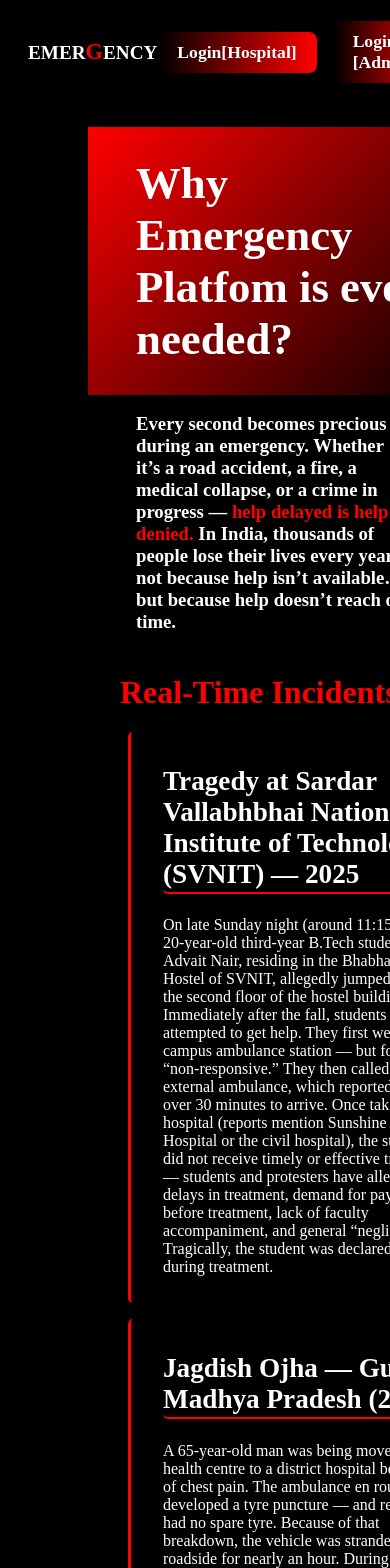
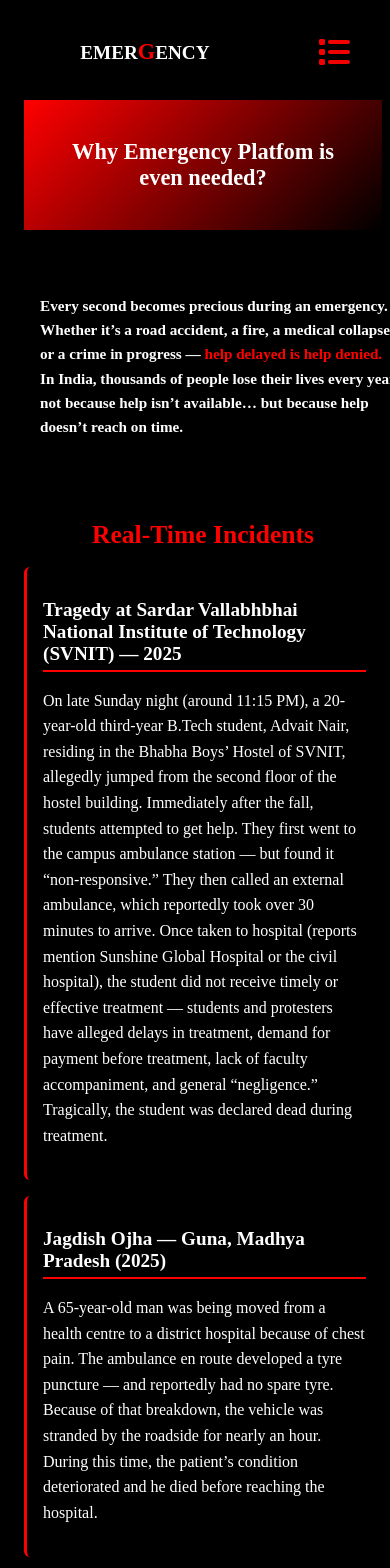
Before and after one commit to Twinklekumari2/Emergency, a React (Vite) app in the folder frontend/emergency/: page /about-us in a window 390 px wide. Shown: the top 1568 px of the page. Built offline with nearby package versions, Linux system fonts and the light colour scheme.

Commit message:
responsive

```diff
--- a/frontend/emergency/src/components/Navbar.jsx
+++ b/frontend/emergency/src/components/Navbar.jsx
@@ -1,50 +1,70 @@
-import React, { useState } from 'react'
-import "./../styles/Navbar.css"
-import { useNavigate, useLocation } from 'react-router-dom';
-import { FontAwesomeIcon } from '@fortawesome/react-fontawesome'
-import { faList } from '@fortawesome/free-solid-svg-icons'
-
+import React, { useState } from "react";
+import "./../styles/Navbar.css";
+import { useNavigate, useLocation } from "react-router-dom";
+import { FontAwesomeIcon } from "@fortawesome/react-fontawesome";
+import { faList } from "@fortawesome/free-solid-svg-icons";
 
 const Navbar = () => {
   const navigate = useNavigate();
   const location = useLocation();
   const [openMenu, setOpenMenu] = useState(false);
 
-    function handleClick(){
+  function handleClick() {
     setOpenMenu(!openMenu);
   }
   return (
-    <div className='container'>
+    <div className="container">
       {/* ----------- LEFT SIDE ----------- */}
-        <div className='left-side'>
-            <h1>EMER<span>G</span>ENCY</h1>
+      <div className="left-side">
+        <h1>
+          EMER<span>G</span>ENCY
+        </h1>
       </div>
       {/* ----------- MIDDLE ----------- */}
       <div className={`middle ${openMenu ? "showMenu" : ""} `}>
         <h3
           className={location.pathname === "/" ? "active" : ""}
-            onClick={() => navigate('/')}>Home</h3>
+          onClick={() => navigate("/")}
+        >
+          Home
+        </h3>
         <h3
-            className={location.pathname === "/near-by" || location.pathname === "/emergency/hospital"  ? "active" : ""}
-            onClick={() => navigate('/near-by')}>NearBy</h3>
+          className={
+            location.pathname === "/near-by" ||
+            location.pathname === "/emergency/hospital"
+              ? "active"
+              : ""
+          }
+          onClick={() => navigate("/near-by")}
+        >
+          NearBy
+        </h3>
         <h3
           className={location.pathname === "/hospital" ? "active" : ""}
-            onClick={() => navigate('/hospital')}>Hospital</h3>
+          onClick={() => navigate("/hospital")}
+        >
+          Hospital
+        </h3>
 
         <h3
           className={location.pathname === "/ambulance" ? "active" : ""}
-             onClick={() => navigate('/ambulance')}>Ambulance</h3>
+          onClick={() => navigate("/ambulance")}
+        >
+          Ambulance
+        </h3>
         <h3
           className={location.pathname === "/about-us" ? "active" : ""}
-            onClick={() => navigate('/about-us')}>About</h3>
-        </div>
-
-        {/* ----------- RIGHT SIDE ----------- */}
-        <div className='right-side'>
-            <h3
+          onClick={() => navigate("/about-us")}
+        >
+          About
+        </h3>
+                <h4
           className={location.pathname === "/login/hospital" ? "active" : ""}
-            onClick={() => navigate('/login/hospital')}>Login[Hospital]</h3>
-            <h3
+          onClick={() => navigate("/login/hospital")}
+        >
+          Login[Hospital]
+        </h4>
+        <h4
           onClick={() => {
             if (location.pathname === "/admin") {
               // LOGOUT
@@ -57,21 +77,26 @@ const Navbar = () => {
           }}
         >
           {location.pathname === "/admin" ? "Logout" : "Login [Admin]"}
-</h3>
+        </h4>
+      </div>
+
+      {/* ----------- RIGHT SIDE ----------- */}
+      <div className="right-side">
+
 
         {/* --------- HAMBURGER ----------- */}
-        <div className='hamburger'>
-            <div className='icon-hamburger' onClick={handleClick}>
-               <FontAwesomeIcon icon={faList} size="2xl" style={{ color: "#f50000" }} />
+        <div className="hamburger">
+          <div className="icon-hamburger" onClick={handleClick}>
+            <FontAwesomeIcon
+              icon={faList}
+              size="2xl"
+              style={{ color: "#f50000" }}
+            />
           </div>
         </div>
+      </div>
+    </div>
+  );
+};
 
-        </div>
-
-
-
-    </div>
-  )
-}
-
-export default Navbar
+export default Navbar;
--- a/frontend/emergency/src/script/location.js
+++ b/frontend/emergency/src/script/location.js
@@ -40,7 +40,6 @@ export default function getUserLocation() {
                     toast.success("Location Successfully Fetched", {
                         position: "top-right",
                         style: {
-                            background: "linear-gradient(135deg, red, black)",
                             color: "#fff",
                             borderRadius: "10px",
                             padding: "14px",
--- a/frontend/emergency/src/styles/HeroSection.css
+++ b/frontend/emergency/src/styles/HeroSection.css
@@ -92,7 +92,6 @@
   border-radius: 6px;
   max-width: 200px;
   text-align: center;
-  /* opacity: 0.9; */
 }
 
 
@@ -127,3 +126,15 @@
         line-height: normal;
     }
 }
+@media only screen and (max-width:480px){
+    .right-hero-section .tagline{
+        position: absolute;
+        bottom: -1%;
+        right: 25%;
+        font-size: 1rem;
+        padding: 0.2rem;
+    }
+    .hero-section{
+        margin-top: 1rem;
+    }
+}
--- a/frontend/emergency/src/styles/Navbar.css
+++ b/frontend/emergency/src/styles/Navbar.css
@@ -23,7 +23,7 @@
 .middle{
     display: flex;
     align-items: center;
-    gap: 2rem;
+    gap: 1.5rem;
     padding: 0 10px;
     font-size: 1.1rem;
     font-weight: 700;
@@ -44,7 +44,7 @@
 }
 .middle h3.active {
     background-color: red;
-    color: black;
+    color: rgb(255, 255, 255);
     padding: 3px 8px;
     border-radius: 5px;
 }
@@ -56,7 +56,7 @@
     gap: 1rem;
 }
 
-.right-side .button, .right-side h3{
+ .middle h4{
     display: flex;
     justify-content: center;
     align-items: center;
@@ -82,7 +82,7 @@
         flex-direction: column;
         position: absolute;
         top: 11vh;
-        right: 0;
+        right: 10%;
         gap: 0;
         /* background: white; */
         color: wheat;
@@ -121,8 +121,11 @@
         font-size: 1.4rem;
     }
 
-    .right-side .button{
+    .right-side{
+        gap: 2px;
+    }
+    .right-side h3{
         padding: 8px 15px;
-        font-size: 0.8rem;
+        font-size: 0.68rem;
     }
 }
--- a/frontend/emergency/src/styles/about.css
+++ b/frontend/emergency/src/styles/about.css
@@ -31,7 +31,7 @@
 
 @media only screen and (max-width: 500px){
     .about{
-        font-size: 2rem;
+        font-size: 1rem;
         padding: 1rem;
     }
 }
--- a/frontend/emergency/src/styles/form.css
+++ b/frontend/emergency/src/styles/form.css
@@ -11,11 +11,11 @@
 /* ================= MAIN CARD ================= */
 .form-form {
     width: 100%;
-    max-width: 900px;
+    min-width: 400px;
     display: flex;
     flex-direction: column;
     gap: 2rem;
-    background: linear-gradient(135deg, #8b0000, #ff0000);
+    /* background: linear-gradient(135deg, #8b0000, #ff0000); */
     padding: 2.5rem;
     border-radius: 20px;
     box-shadow: 0 10px 30px rgba(0,0,0,0.4);
@@ -138,3 +138,10 @@
         flex-direction: column;
     }
 }
+@media only screen and (max-width: 468px){
+   .form{
+    margin-top: 2vh;
+    width: 100%;
+    margin-left: 3rem;
+   }
+}
--- a/frontend/emergency/src/styles/mission.css
+++ b/frontend/emergency/src/styles/mission.css
@@ -44,6 +44,7 @@
     .mission{
         flex-direction: column-reverse;
         width: 100%;
+        gap: 0.5rem;
     }
     .mission-right-side{
         flex-direction: row;
--- a/frontend/emergency/src/styles/whyItMatters.css
+++ b/frontend/emergency/src/styles/whyItMatters.css
@@ -1,93 +1,123 @@
 .whyItMatters{
     display: flex;
     flex-direction: column;
-    justify-content: center;
-    /* align-items: center; */
-    margin-top: 15vh;
-    /* border: 2px solid yellow; */
-    width: auto;
+    gap: 2rem;
+    margin-top: 10vh;
     padding: 1rem 2rem;
-    margin-bottom: 3rem;
 }
+
+/* LEFT */
 .why-left-side{
     font-size: 1.4rem;
-    padding: 0 3rem 0 3rem;
-    background:linear-gradient(135deg, red, black);
+    padding: 1.5rem;
+    background: linear-gradient(135deg, red, black);
+    color: white;
 }
+
+/* RIGHT */
 .why-right-side{
-    width: 70%;
-    font: 1rem;
-    padding: 0 3rem 0 3rem;
+    width: 100%;
+    font-size: 1rem;
+    padding: 1.5rem;
+    line-height: 1.6;
 }
+
 .why-right-side span{
     color: red;
+    font-weight: 600;
 }
+
+/* INCIDENTS */
 .why-incidents h1{
     font-size: 2rem;
-    padding: 0 2rem 0 2rem;
+    padding: 0 1rem;
     font-weight: 700;
     color: red;
 }
-.why-incidents ul li{
-    margin-bottom: 1rem;
+
+.why-incidents ul{
+    padding: 0;
 }
+
 .why-incidents li{
     border-left: 3px solid red;
-    border-radius: 5px;
-    padding: 0.7rem 2rem;
+    padding: 1rem;
     list-style: none;
+    margin-bottom: 1rem;
+    border-radius: 6px;
 }
+
 .why-incidents h2{
-    width: fit-content;
-    font-size: 1.7rem;
+    font-size: 1.5rem;
     font-weight: 700;
     border-bottom: 2px solid red;
-    padding-bottom: 2px;
-    border-radius: 5px;
-    text-wrap: wrap;
+    padding-bottom: 0.3rem;
 }
+
 .why-incidents p{
-    width: fit-content;
+    font-size: 1rem;
+    line-height: 1.6;
 }
-.functionality{
 
+/* FUNCTIONALITY */
+.func-heading{
+    background: linear-gradient(135deg, black, red);
+    font-size: 1.4rem;
+    padding: 1rem;
+    text-align: center;
+    font-weight: 700;
+    color: white;
 }
-.func-heading{
-    background:linear-gradient(135deg, black, red);
-    font-size: 1.5rem;
-    padding: 1rem 2rem 0 0.5rem;
-    text-align: right;
-    font-weight: 700;
-}
+
 .func-content{
     display: flex;
-    justify-content: left;
+    justify-content: center;
+    padding: 1rem;
 }
-.func-content img {
+
+.func-content img{
     width: 100%;
-    max-width: 1000px;   /* or whatever size you want */
+    max-width: 900px;
     height: auto;
-    display: block;
-    margin: 0 auto;     /* centers the image */
 }
-@media only screen and (max-width:650px){
-    .why-incidents p, .why-incidents h2{
-        width: 100%;
-        /* border: 2px solid yellow; */
+@media (max-width: 768px){
+    .why-left-side{
+        font-size: 1.2rem;
+        text-align: center;
     }
-    .why-incidents{
-        /* border: 2px solid yellow; */
-        width: 100%;
+
+    .why-right-side{
+        font-size: 0.95rem;
+        padding: 1rem;
     }
-    .whyItMatters{
-        width: 100%;
-        /* border: 2px solid yellow; */
-        /* margin-left: 17%; */
-        padding: 0 5rem;
+
+    .why-incidents h2{
+        font-size: 1.3rem;
     }
 }
-@media only screen and (max-width:250px){
+@media (max-width: 480px){
     .whyItMatters{
-        padding: 0 1rem;
+        padding: 1rem;
+    }
+
+    .why-left-side h1{
+        font-size: 1.4rem;
+    }
+
+    .why-right-side h3{
+        font-size: 0.95rem;
+    }
+
+    .why-incidents h1{
+        font-size: 1.6rem;
+        text-align: center;
+    }
+
+    .why-incidents h2{
+        font-size: 1.2rem;
+    }
+
+    .func-heading h1{
+        font-size: 1.3rem;
     }
 }
```
Also changed, not shown: frontend/emergency/src/styles/content.css (+12 -1 lines). Lines whose indentation alone changed are shown as unchanged.
